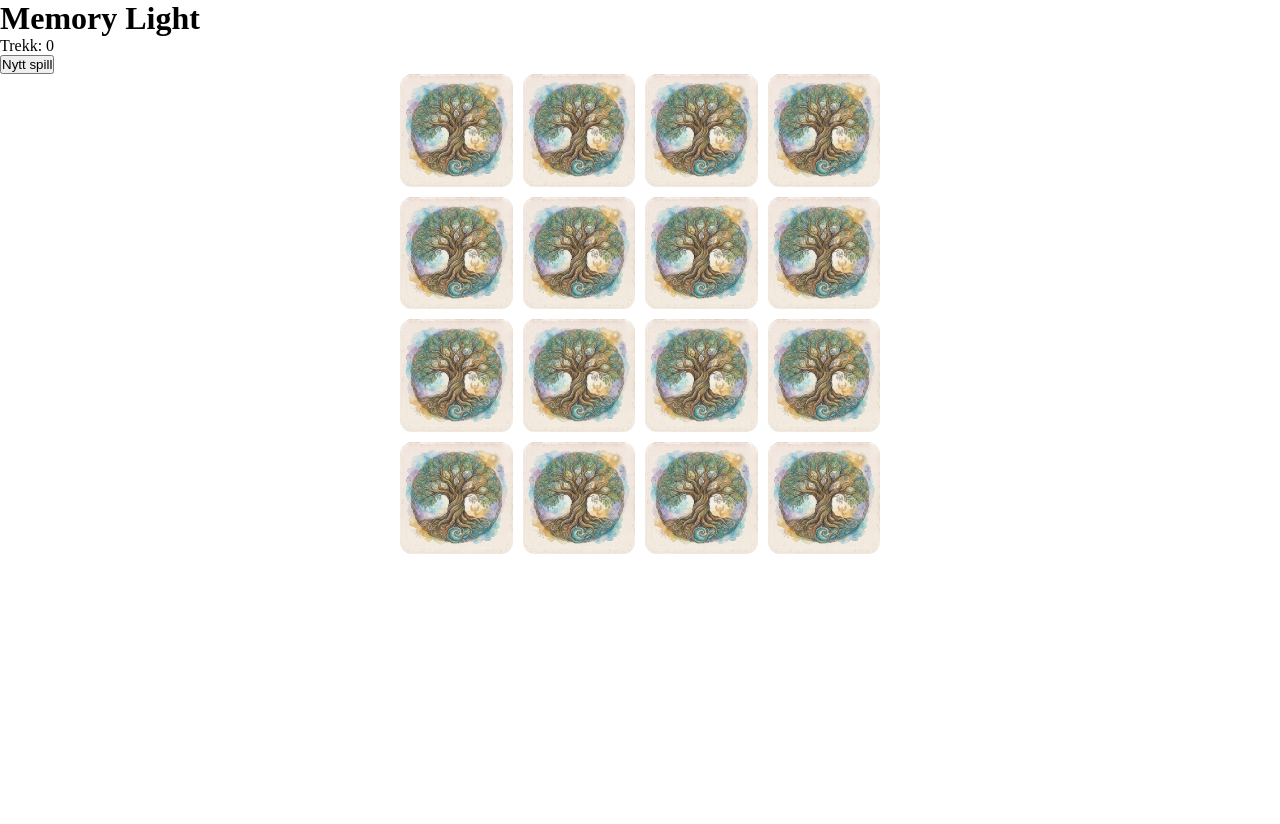
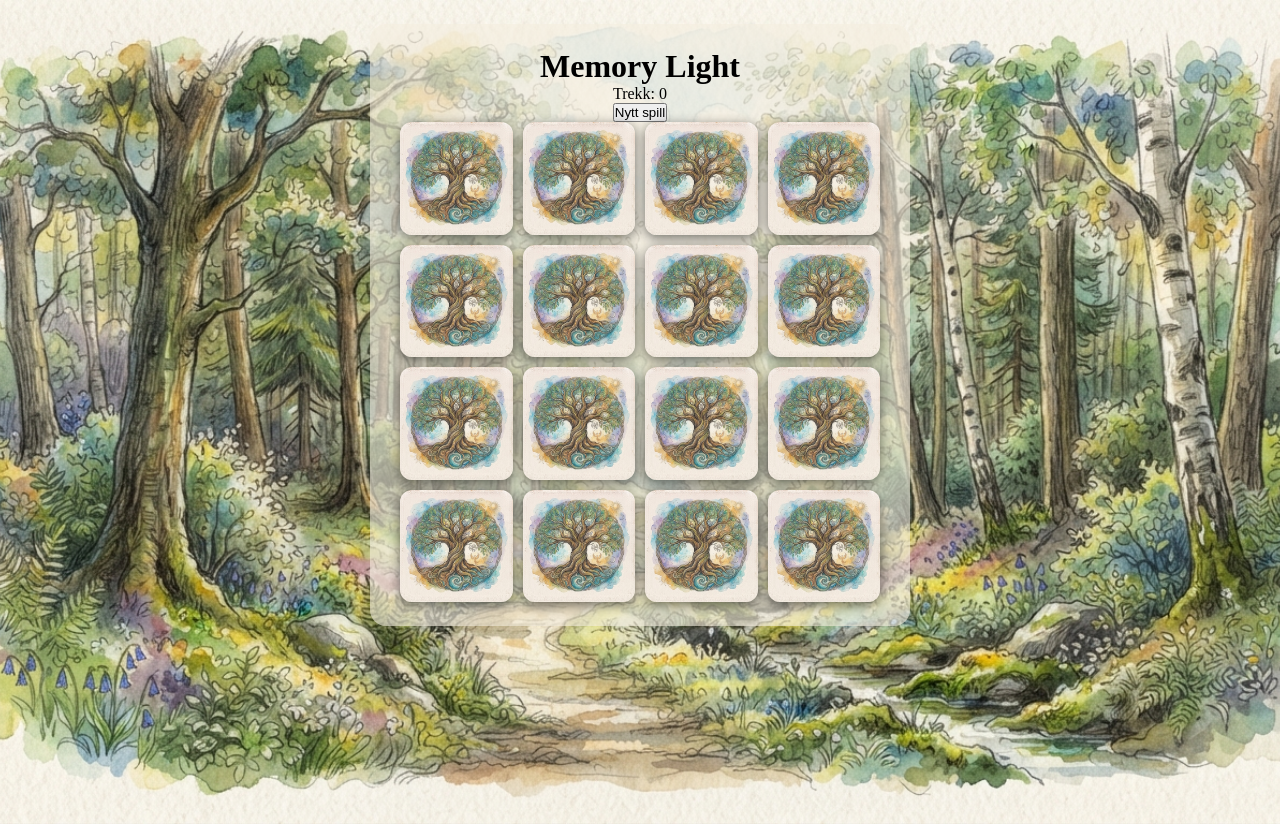
Before and after one commit to siannon91/memory-light, a React (Vite) app: page / in a window 1280 px wide. Before the commit the page ends 800 px from the top, so only its background shows below. Built offline with nearby package versions, Linux system fonts and the light colour scheme.

Commit message:
legger til bakgrunnsbilde og panel bak spillet

```diff
--- a/src/App.jsx
+++ b/src/App.jsx
@@ -43,7 +43,7 @@ function App() {
   }, [flipped, cards])
 
   return (
-    <div>
+    <div className="app">
       <h1>Memory Light</h1>
       <p>Trekk: {moves}</p>
       <button onClick={resetGame}>Nytt spill</button>
--- a/src/index.css
+++ b/src/index.css
@@ -2,6 +2,14 @@
     margin: 0;
     padding: 0;
     box-sizing: border-box;
+}
+
+body {
+    min-height: 100vh;
+    background-color: #f5efe0;
+    background-image: url("./assets/sfondo.jpg");
+    background-size: cover;
+    background-position: center;
 }
 
 .board {
@@ -23,4 +31,15 @@
     display: block;
     width: 100%;
     border-radius: 12px;
+    box-shadow: 0 3px 12px rgba(0, 4, 0, 0.541);
 }
+
+.app {
+    width: calc(100% - 32px);
+    max-width: 540px;
+    margin: 24px auto;
+    padding: 24px;
+    background-color: rgba(245, 239, 224, 0.6);
+    border-radius: 16px;
+    text-align: center;
+}
```
